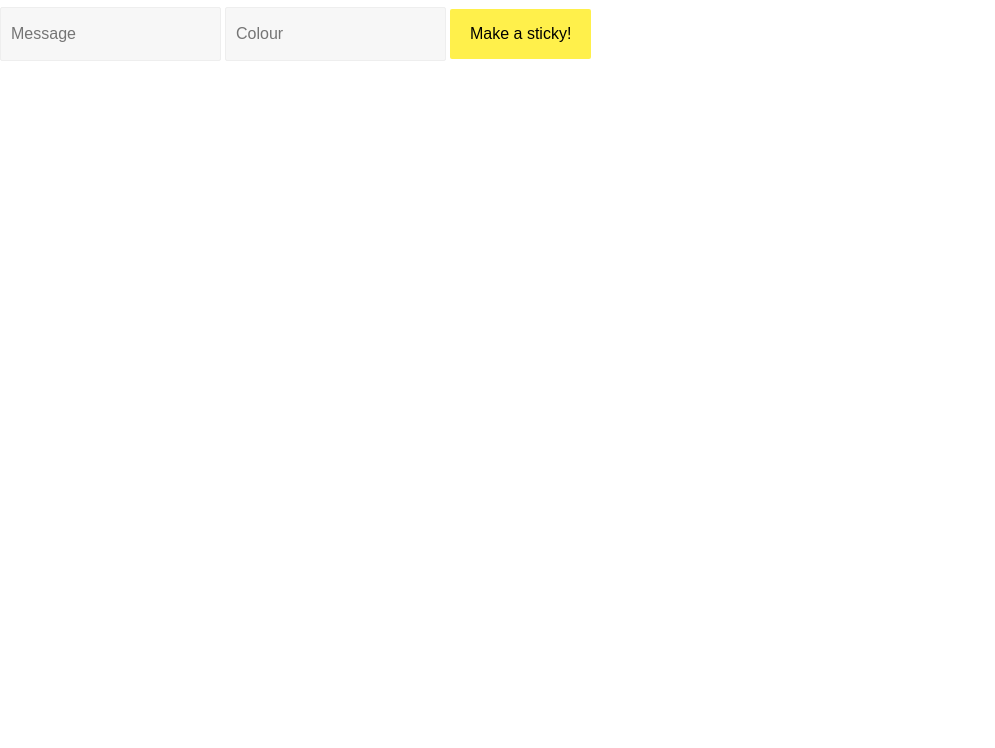
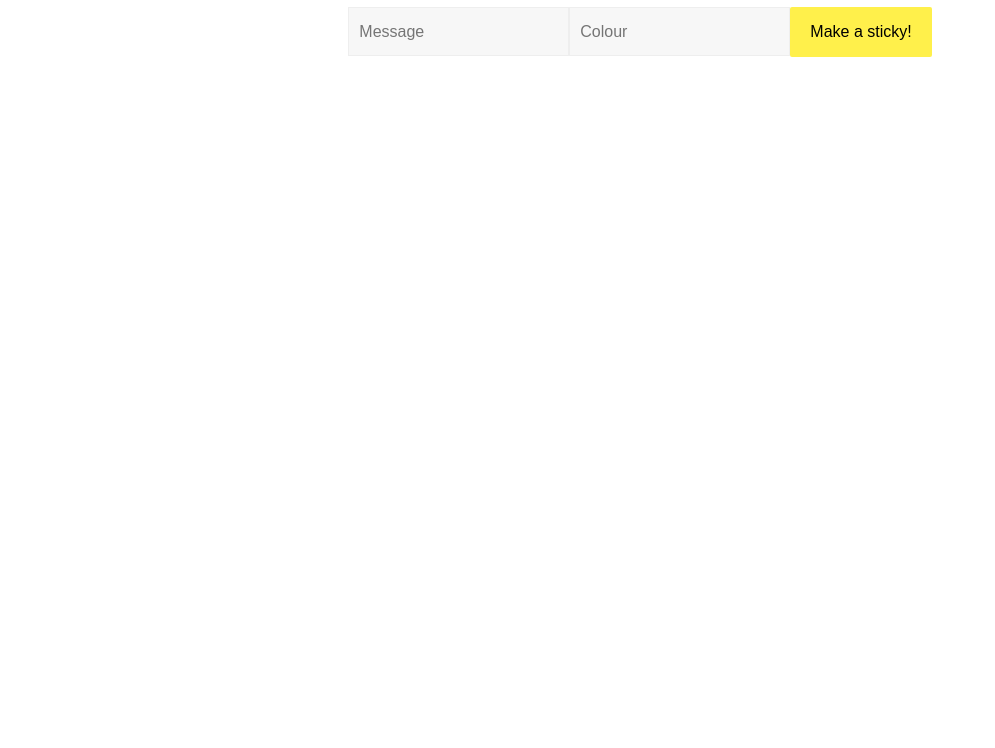
Before and after one commit to silentparty/js1-stickies, a plain HTML site: page index.html in a window 1280 px wide. Shown: the part 73-821 px from the top of the page, without its empty margins (0-995 px from the left). Drawn offline with Linux system fonts and the light colour scheme.

Commit message:
messing about with flexbox

```diff
--- a/index.html
+++ b/index.html
@@ -12,6 +12,13 @@
       display: flex;
       justify-content: space-around;
       flex-wrap: wrap;
+      margin: 60px 10px 0;
+    }
+    .flex-center {
+      display: flex;
+      flex-direction: row;
+      justify-content: center;
+      align-items: center;
     }
     h1 {
       font-family: sans-serif;
@@ -34,9 +41,9 @@
       font-size: 1rem;
     }
     input {
+      height:45px;
       padding-left: 10px;
       border: 1px solid #eee;
-      border-radius: 2px;
       background: #f7f7f7;
     }
     input:active {
@@ -52,17 +59,20 @@
       color: #222;
       background-color: #ccc038;
     }
+    .row {
+
+    }
   </style>
 
 </head>
 <body>
 
 <h1>My Notes</h1>
-
-    <input id="text" type="text" placeholder="Message">
-    <input id="colour" type="text" placeholder="Colour">
-    <button type="button" id="make-sticky">Make a sticky!</button>
-
+<div class="flex-center">
+  <input id="text" type="text" placeholder="Message">
+  <input id="colour" type="text" placeholder="Colour">
+  <button type="button" id="make-sticky">Make a sticky!</button>
+</div>
 
   <div class="container"></div>
   <!-- js -->
```
Also changed, not shown: 2 other files.
